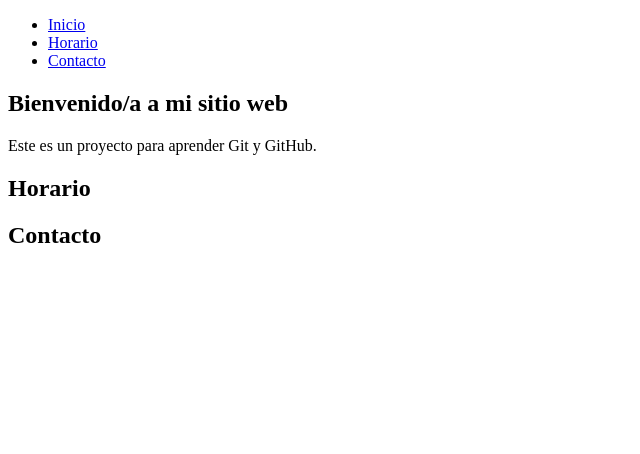
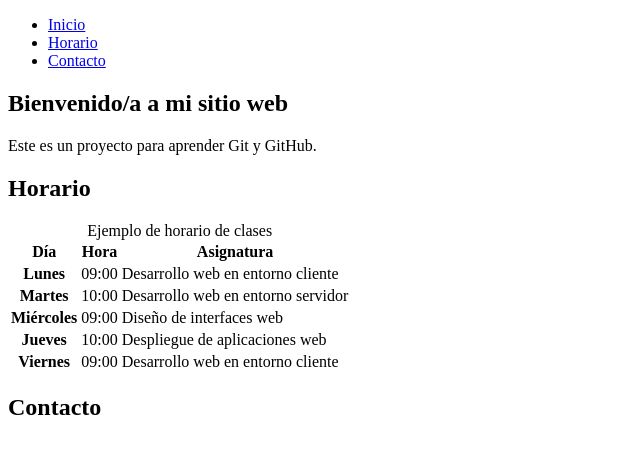
Before and after one commit to hateuisa/mi-proyecto-web, a plain HTML site: page index.html in a window 1280 px wide. Shown: the whole page, without its empty margins (0-640 px from the left). Drawn offline with Linux system fonts and the light colour scheme.

Commit message:
Añade una tabla con el horario de clases

```diff
--- a/index.html
+++ b/index.html
@@ -20,6 +20,23 @@
         </section>
         <section id="horario">
             <h2>Horario</h2>
+            <table>
+                <caption>Ejemplo de horario de clases</caption>
+                <thead>
+                    <tr>
+                        <th scope="col">Día</th>
+                        <th scope="col">Hora</th>
+                        <th scope="col">Asignatura</th>
+                    </tr>
+                </thead>
+                <tbody>
+                    <tr><th scope="row">Lunes</th><td>09:00</td><td>Desarrollo web en entorno cliente</td></tr>
+                    <tr><th scope="row">Martes</th><td>10:00</td><td>Desarrollo web en entorno servidor</td></tr>
+                    <tr><th scope="row">Miércoles</th><td>09:00</td><td>Diseño de interfaces web</td></tr>
+                    <tr><th scope="row">Jueves</th><td>10:00</td><td>Despliegue de aplicaciones web</td></tr>
+                    <tr><th scope="row">Viernes</th><td>09:00</td><td>Desarrollo web en entorno cliente</td></tr>
+                </tbody>
+            </table>
         </section>
         <section id="contacto">
             <h2>Contacto</h2>
```
